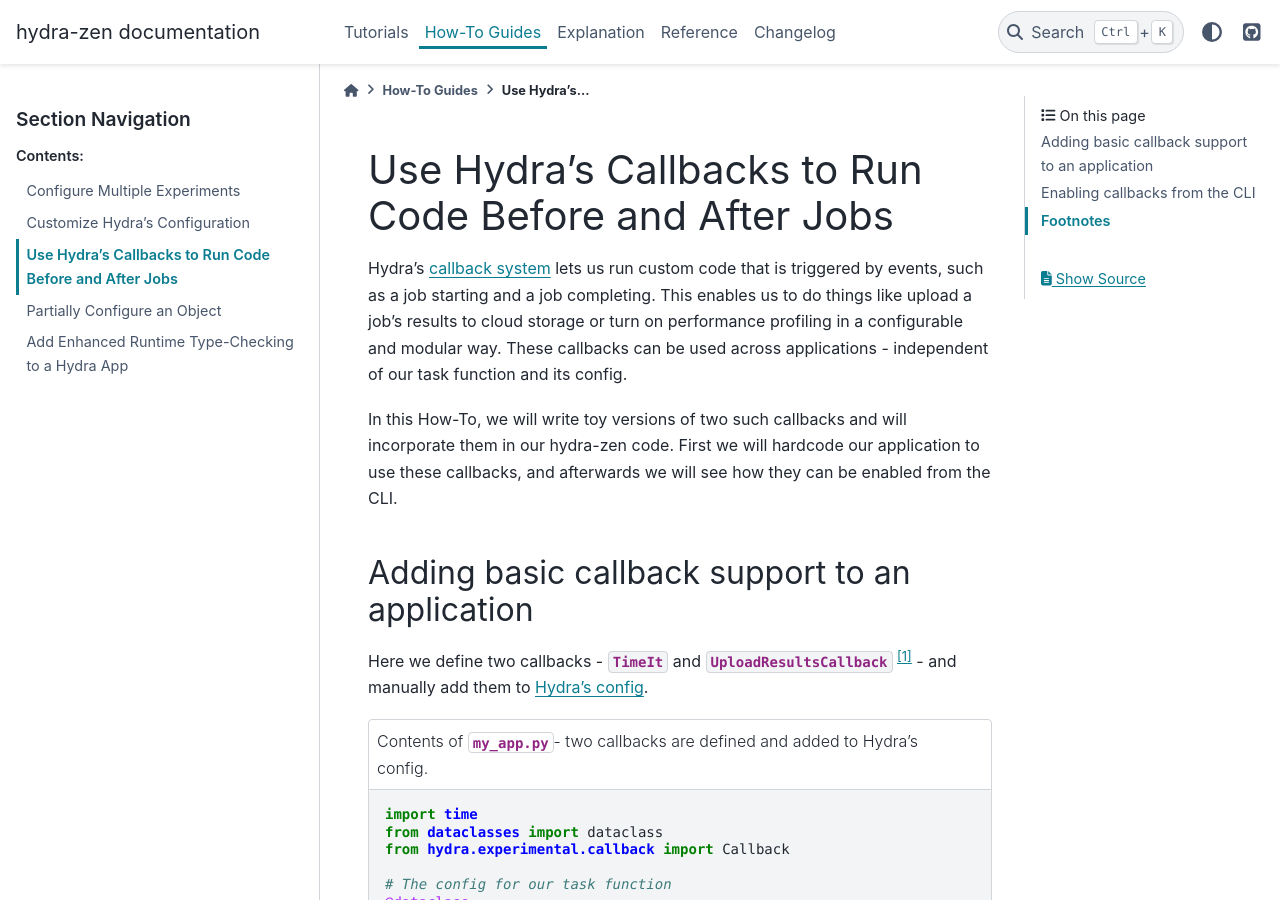
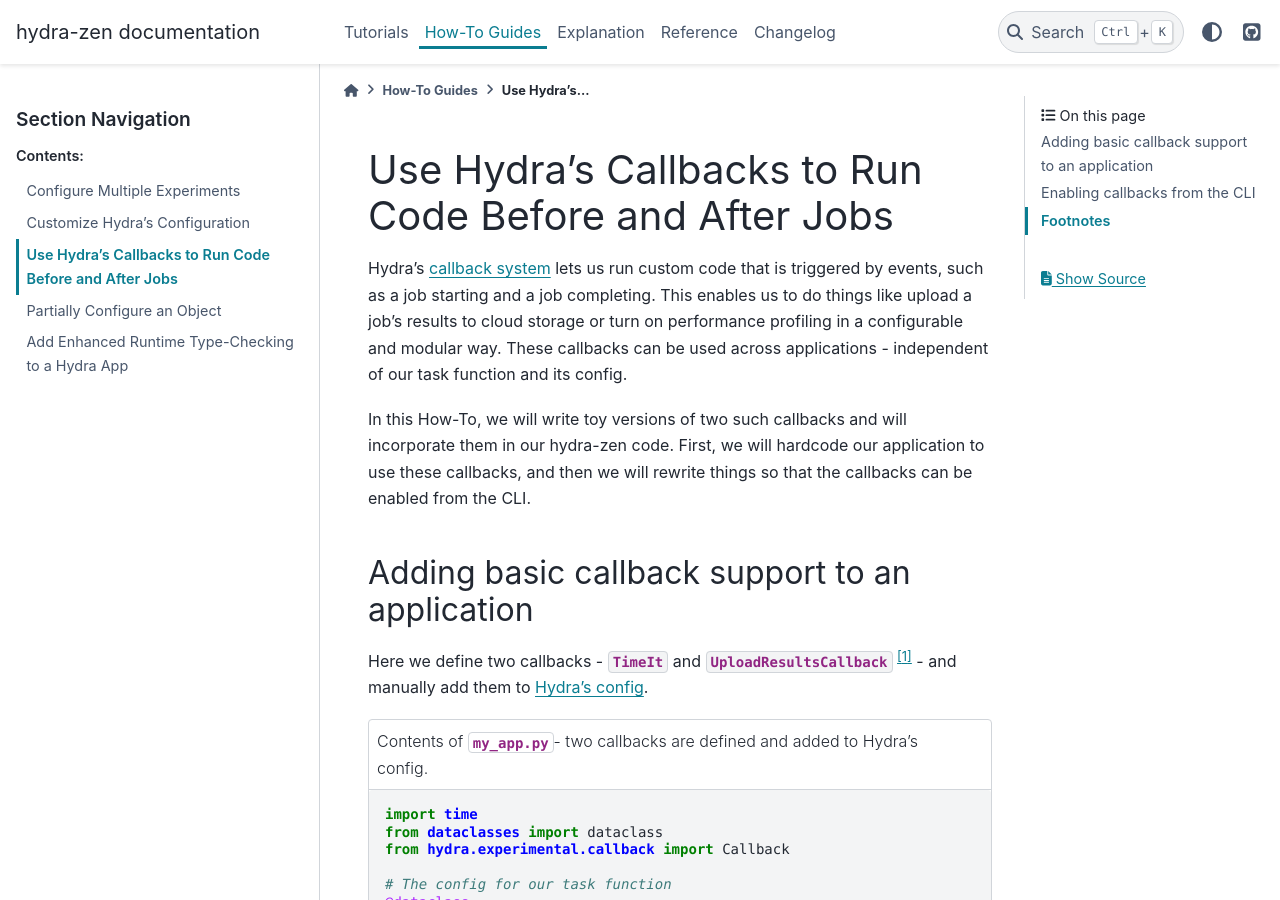
Before and after one commit to mit-ll-responsible-ai/hydra-zen, a Sphinx documentation site: the page built from docs/source/how_to/use_callbacks.rst, in a window 1280 px wide and 900 px high. Built offline with Sphinx 7.4.7 and the PyData theme 0.15.4, drawn with Linux system fonts in a browser that asks for light colours; the version number could not be read and is left out; some of the changed text lies outside the part shown.

Commit message:
fix some wording

```diff
--- a/docs/source/how_to/use_callbacks.rst
+++ b/docs/source/how_to/use_callbacks.rst
@@ -14,8 +14,8 @@
 used across applications - independent of our task function and its config.
 
 In this How-To, we will write toy versions of two such callbacks and will incorporate
-them in our hydra-zen code. First we will hardcode our application to use these
-callbacks, and afterwards we will see how they can be enabled from the CLI.
+them in our hydra-zen code. First, we will hardcode our application to use these
+callbacks, and then we will rewrite things so that the callbacks can be enabled from the CLI.
 
 
 Adding basic callback support to an application
@@ -144,14 +144,14 @@
 Enabling callbacks from the CLI
 ===============================
 
-Suppose we do not want any to be callbacks enabled by default, and that we would like to
-turn callbacks on from the CLI. To do this, we can add our callbacks to a 'callbacks'
-group in our :class:`~hydra_zen.ZenStore`, and then leverage Hydra's `group@pkg`
-`override <https://hydra.cc/docs/advanced/override_grammar/basic/>`_.
+Suppose that we do not want our callbacks to be enabled by default, and that we would
+prefer to turn callbacks on from the CLI. To do this, we can add our callbacks to a
+'callbacks' group in our :class:`~hydra_zen.ZenStore`, and then leverage Hydra's
+`group@pkg` `override <https://hydra.cc/docs/advanced/override_grammar/basic/>`_.
 
 
 .. code-block:: python
-   :caption: Modifying __main__ in `my_app.py`
+   :caption: Modifying `__main__` in `my_app.py`
 
    # Config, TimeIt, UploadResultsCallback, and task are unchanged
 
```
Also changed, not shown: other parts of docs/source/how_to/use_callbacks.rst (+1 -1 lines).
